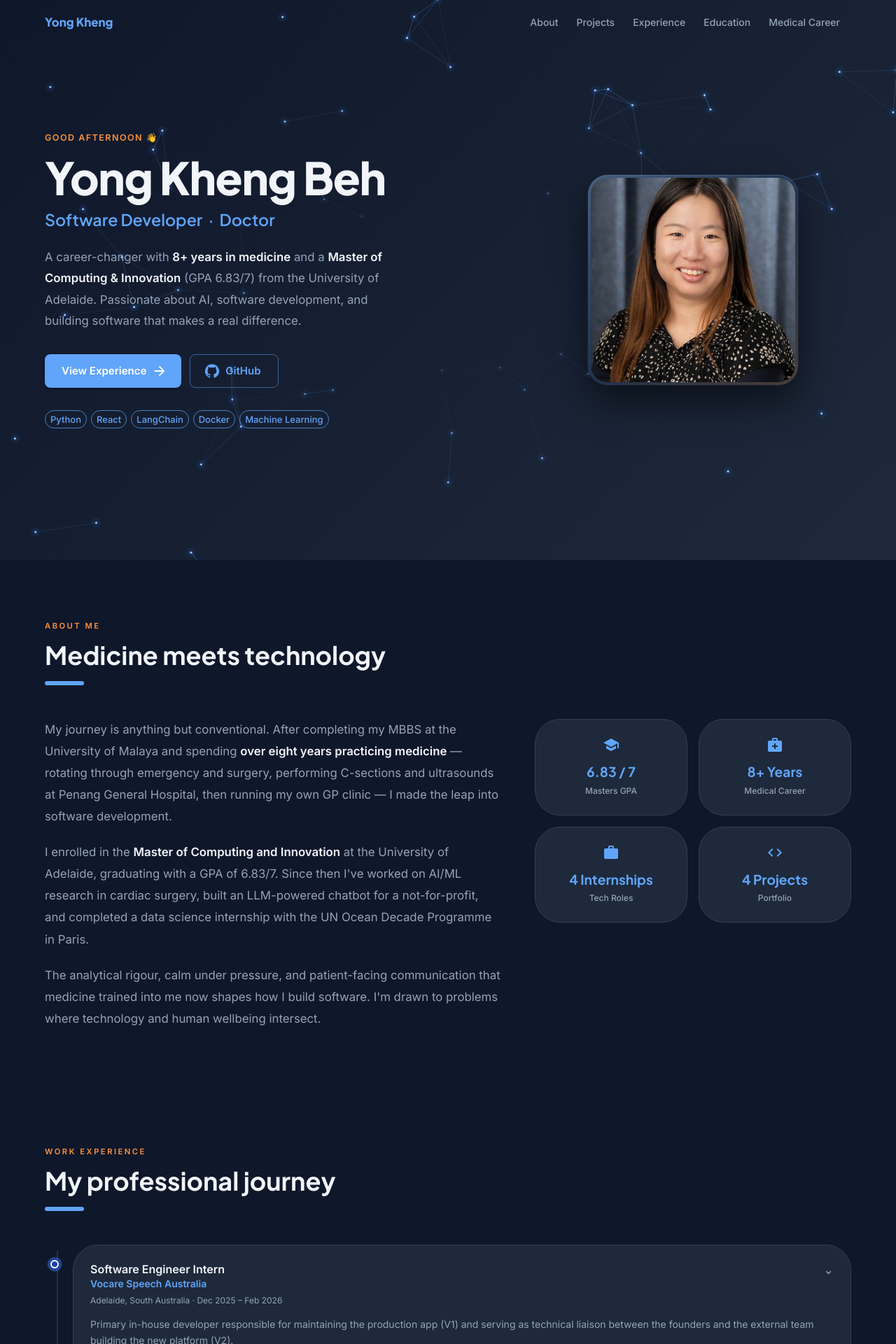
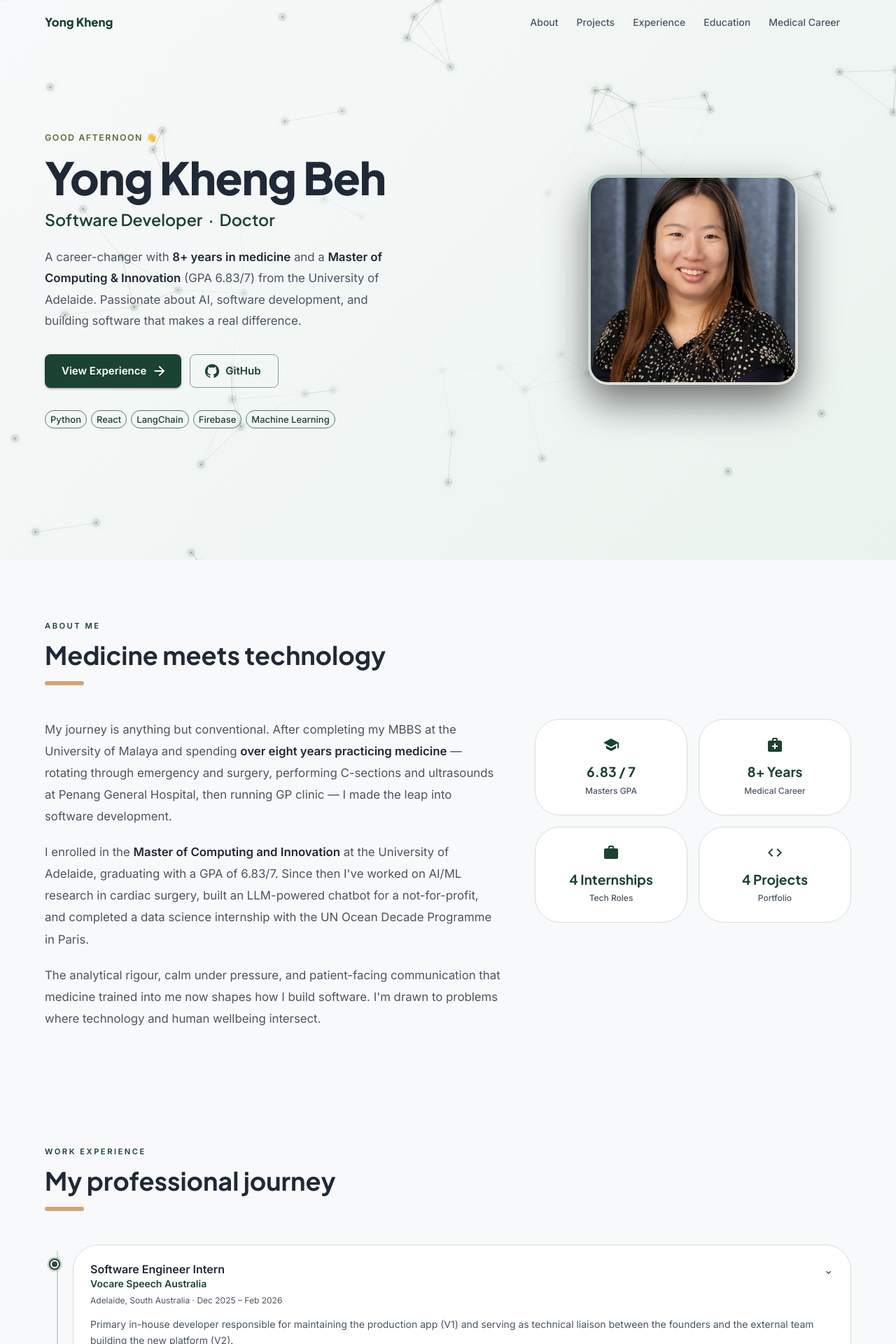
Before and after one commit to Kheng2023/Kheng2023.github.io, a React (Vite) app: page / in a window 1280 px wide. Shown: the top 1920 px of the page at 70% size. Built offline with nearby package versions, Linux system fonts and the light colour scheme.

Commit message:
feat: refactor theme and UI components for improved styling and consistency

```diff
--- a/src/App.tsx
+++ b/src/App.tsx
@@ -11,7 +11,7 @@ import Education from './components/sections/Education'
 import DoctorCareer from './components/sections/DoctorCareer'
 
 function App() {
-  const theme = useMemo(() => getTheme('dark'), [])
+  const theme = useMemo(() => getTheme(), [])
 
   return (
     <ThemeProvider theme={theme}>
--- a/src/components/layout/NavBar.tsx
+++ b/src/components/layout/NavBar.tsx
@@ -54,7 +54,7 @@ export default function NavBar() {
         position="fixed"
         elevation={scrolled ? 1 : 0}
         sx={{
-          bgcolor: scrolled ? 'rgba(15,23,42,0.92)' : 'transparent',
+          bgcolor: scrolled ? 'rgba(248,249,250,0.92)' : 'transparent',
           backdropFilter: scrolled ? 'blur(12px)' : 'none',
           borderBottom: scrolled ? '1px solid' : 'none',
           borderColor: 'divider',
--- a/src/components/sections/About.tsx
+++ b/src/components/sections/About.tsx
@@ -30,7 +30,7 @@ export default function About() {
                 over eight years practicing medicine
               </Box>{' '}
               — rotating through emergency and surgery, performing C-sections and ultrasounds at Penang
-              General Hospital, then running my own GP clinic — I made the leap into software
+              General Hospital, then running GP clinic — I made the leap into software
               development.
             </Typography>
             <Typography
--- a/src/components/sections/Experience.tsx
+++ b/src/components/sections/Experience.tsx
@@ -55,6 +55,9 @@ export default function Experience() {
                     justifyContent: 'center',
                     cursor: 'pointer',
                     zIndex: 2,
+                    '--dot-ring': 'rgba(27,67,50,0.6)',
+                    '--dot-core-collapsed': 'rgba(43,74,63,1)',
+                    '--dot-core-expanded': 'rgba(212,163,115,1)',
                   }}
                 >
                   {/* Pulse ring */}
@@ -66,7 +69,7 @@ export default function Experience() {
                       width: 18,
                       height: 18,
                       borderRadius: '50%',
-                      background: '#3b82f6',
+                      background: 'var(--dot-ring)',
                     }}
                   />
                   {/* Solid core dot */}
@@ -78,9 +81,9 @@ export default function Experience() {
                       width: 12,
                       height: 12,
                       borderRadius: '50%',
-                      background: expanded === index ? '#f97316' : '#1e40af',
+                      background: expanded === index ? 'var(--dot-core-expanded)' : 'var(--dot-core-collapsed)',
                       border: '2.5px solid white',
-                      boxShadow: '0 0 0 2px #1e40af',
+                      boxShadow: '0 0 0 2px var(--dot-core-collapsed)',
                       position: 'relative',
                       zIndex: 1,
                       flexShrink: 0,
--- a/src/components/sections/Hero.tsx
+++ b/src/components/sections/Hero.tsx
@@ -67,10 +67,7 @@ export default function Hero() {
         alignItems: 'center',
         pt: { xs: 10, md: 8 },
         pb: { xs: 6, md: 8 },
-        background: theme =>
-          theme.palette.mode === 'dark'
-            ? 'linear-gradient(135deg, #0f172a 0%, #1e293b 100%)'
-            : 'linear-gradient(135deg, #dbeafe 0%, #f8fafc 55%, #fff7ed 100%)',
+        background: 'linear-gradient(135deg, #F8F9FA 0%, #EAF3EE 100%)'
       }}
     >
       <Suspense fallback={null}>
@@ -180,7 +177,7 @@ export default function Hero() {
 
             <motion.div variants={textItem(0.58)} initial="hidden" animate="visible">
               <Box sx={{ display: 'flex', gap: 0.75, flexWrap: 'wrap' }}>
-                {['Python', 'React', 'LangChain', 'Docker', 'Machine Learning'].map(skill => (
+                {['Python', 'React', 'LangChain', 'Firebase', 'Machine Learning'].map(skill => (
                   <Chip
                     key={skill}
                     label={skill}
@@ -214,9 +211,9 @@ export default function Hero() {
                   backdropFilter: 'blur(12px)',
                   WebkitBackdropFilter: 'blur(12px)',
                   background:
-                    'linear-gradient(135deg, rgba(148,197,253,0.38) 0%, rgba(96,165,250,0.12) 50%, rgba(251,146,60,0.22) 100%)',
+                    'linear-gradient(135deg, rgba(45,106,79,0.38) 0%, rgba(96,108,56,0.14) 52%, rgba(212,163,115,0.24) 100%)',
                   boxShadow:
-                    '0 24px 56px rgba(0,0,0,0.55), 0 0 0 0.5px rgba(148,197,253,0.18), inset 0 1px 0 rgba(255,255,255,0.12)',
+                    '0 24px 56px rgba(0,0,0,0.55), 0 0 0 0.5px rgba(45,106,79,0.2), inset 0 1px 0 rgba(255,255,255,0.12)',
                 }}
               >
                 {/* Image clipped to rounded-rect */}
--- a/src/components/ui/SectionWrapper.tsx
+++ b/src/components/ui/SectionWrapper.tsx
@@ -8,6 +8,7 @@ interface SectionWrapperProps {
   subtitle?: string
   children: ReactNode
   tinted?: boolean
+  tone?: 'tech' | 'medical'
   sx?: SxProps<Theme>
 }
 
@@ -27,15 +28,24 @@ export default function SectionWrapper({
   subtitle,
   children,
   tinted = false,
+  tone = 'tech',
   sx,
 }: SectionWrapperProps) {
+  const headingColor = tone === 'medical' ? 'secondary.main' : 'primary.main'
+  const sectionBackground =
+    tinted
+      ? tone === 'medical'
+        ? 'rgba(96,108,56,0.08)'
+        : 'rgba(27,67,50,0.05)'
+      : 'background.default'
+
   return (
     <Box
       id={id}
       component="section"
       sx={{
         py: { xs: 8, md: 10 },
-        bgcolor: tinted ? 'action.hover' : 'background.default',
+        bgcolor: sectionBackground,
         ...sx,
       }}
     >
@@ -51,7 +61,7 @@ export default function SectionWrapper({
               <Typography
                 variant="overline"
                 sx={{
-                  color: 'secondary.main',
+                  color: headingColor,
                   fontWeight: 700,
                   letterSpacing: 2.5,
                   fontSize: '0.7rem',
@@ -77,7 +87,7 @@ export default function SectionWrapper({
                   mt: 2,
                   width: 56,
                   borderWidth: 3,
-                  borderColor: 'primary.main',
+                  borderColor: 'warning.main',
                   borderRadius: 2,
                 }}
               />
--- a/src/components/ui/ThreeBackground.tsx
+++ b/src/components/ui/ThreeBackground.tsx
@@ -5,8 +5,8 @@ import { Box } from '@mui/material'
 const isMobile = () => window.innerWidth < 768
 
 // Particle colours (dark-mode only)
-const CORE_COLOR  = '#93c5fd'   // bright star dot
-const GLOW_COLOR  = '#3b82f6'   // shadow bloom
+const CORE_COLOR  = '#A3B18A'   // bright star dot
+const GLOW_COLOR  = '#1B4332'   // shadow bloom
 
 export default function ThreeBackground() {
   const canvasRef = useRef<HTMLCanvasElement>(null)
@@ -66,7 +66,7 @@ export default function ThreeBackground() {
       // Outer glow
       ctx.beginPath()
       ctx.arc(x, y, 6, 0, Math.PI * 2)
-      ctx.fillStyle = 'rgba(59,130,246,0.08)'
+      ctx.fillStyle = 'rgba(27,67,50,0.09)'
       ctx.fill()
       // Bright core
       ctx.beginPath()
@@ -102,7 +102,7 @@ export default function ThreeBackground() {
               ctx.beginPath()
               ctx.moveTo(particles[i].x + ox, particles[i].y + oy)
               ctx.lineTo(particles[j].x + ox, particles[j].y + oy)
-              ctx.strokeStyle = `rgba(96,165,250,${alpha})`
+              ctx.strokeStyle = `rgba(96,108,56,${alpha})`
               ctx.lineWidth = 0.8
               ctx.stroke()
             }
--- a/src/theme/theme.ts
+++ b/src/theme/theme.ts
@@ -1,4 +1,4 @@
-import { createTheme, type PaletteMode } from '@mui/material'
+import { createTheme} from '@mui/material'
 
 declare module '@mui/material/styles' {
   interface BreakpointOverrides {
@@ -38,30 +38,40 @@ const sharedTypography = {
   },
 }
 
-export function getTheme(mode: PaletteMode) {
+export function getTheme() {
   return createTheme({
       palette: {
-      mode,
+        mode: 'light',
         primary: {
-        main: mode === 'light' ? '#1e40af' : '#60a5fa',
-        dark: mode === 'light' ? '#1e3a5f' : '#3b82f6',
-        light: mode === 'light' ? '#3b82f6' : '#93c5fd',
+          main: '#1B4332',
+          light: '#2D6A4F',
+          dark: '#0D281F',
           contrastText: '#ffffff',
         },
         secondary: {
-        main: mode === 'light' ? '#f97316' : '#fb923c',
-        light: mode === 'light' ? '#fdba74' : '#fed7aa',
+          main: '#606C38',
+          light: '#7B8654',
+          dark: '#4C5A2D',
           contrastText: '#ffffff',
         },
+        warning: {
+          main: '#D4A373',
+          light: '#E7C6A0',
+          dark: '#B88A62',
+          contrastText: '#1B4332',
+        },
         background: {
-        default: mode === 'light' ? '#f8fafc' : '#0f172a',
-        paper: mode === 'light' ? '#ffffff' : '#1e293b',
+          default: '#F8F9FA',
+          paper: '#FFFFFF',
         },
         text: {
-        primary: mode === 'light' ? '#1e293b' : '#f1f5f9',
-        secondary: mode === 'light' ? '#64748b' : '#94a3b8',
+          primary: '#1F2937',
+          secondary: '#4B5563',
         },
-      divider: mode === 'light' ? '#e2e8f0' : '#334155',
+        divider: '#D5DFD8',
+        action: {
+          hover: 'rgba(27,67,50,0.05)',
+        },
       },
     typography: sharedTypography,
     shape: { borderRadius: 12 },
```
Also changed, not shown: src/components/sections/DoctorCareer.tsx (+55 -11 lines). Lines whose indentation alone changed are shown as unchanged.
